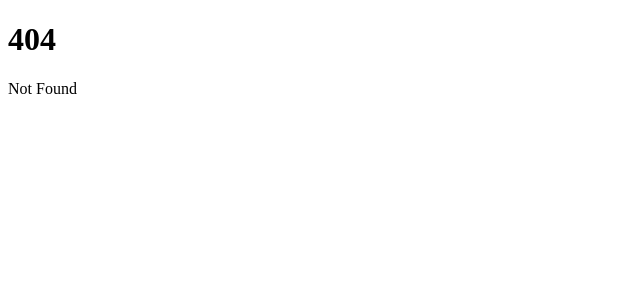
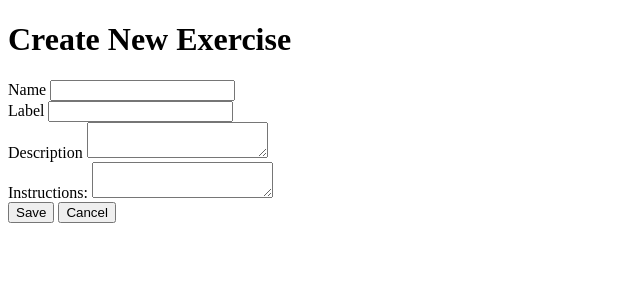
Before and after one commit to jmakeig/workout-builder3, a SvelteKit app: page /exercises/new in a window 1280 px wide. Before the commit this address had no page. Shown: the top 300 px of the page, without its empty margins (0-640 px from the left). Built offline with nearby package versions, Linux system fonts and the light colour scheme.

Commit message:
Hand generated form submission Yeah, the Svelte 5 AI experience was pretty shitty. I could have written this much faster by hand. Not giving form elements names took a while to figure out.

```diff
--- /dev/null
+++ b/src/lib/util.d.ts
@@ -0,0 +1,3 @@
+export type FormInput<T> = {
+    [p in keyof T]: T[p] | null | string | FormDataEntryValue;
+}
--- a/src/routes/+layout.svelte
+++ /dev/null
@@ -1,11 +0,0 @@
-<script>
-	import favicon from '$lib/assets/favicon.svg';
-
-	let { children } = $props();
-</script>
-
-<svelte:head>
-	<link rel="icon" href={favicon} />
-</svelte:head>
-
-{@render children?.()}
--- a/src/routes/+page.svelte
+++ /dev/null
@@ -1,2 +0,0 @@
-<h1>Welcome to SvelteKit</h1>
-<p>Visit <a href="https://svelte.dev/docs/kit">svelte.dev/docs/kit</a> to read the documentation</p>
--- /dev/null
+++ b/src/routes/exercises/new/+page.server.js
@@ -0,0 +1,34 @@
+import { fail } from '@sveltejs/kit';
+
+/** @type {import('./$types').PageServerLoad} */
+export async function load() {
+    return {};
+};
+
+/**
+ * @param {FormData} form_data
+ * @param {string} name
+ * @returns {string | null}
+ */
+function get_string(form_data, name) {
+    const fde = form_data.get(name);
+    if (null === fde) return null;
+    return String(fde);
+}
+
+/** @satisfies {import('./$types').Actions} */
+export const actions = {
+    create: async ({ request }) => {
+        const form_data = await request.formData();
+        /** @type {import('$lib/util').FormInput<import('$lib/entities').Exercise>} */
+        const exercise = {
+            name: form_data.get('name'),
+            label: form_data.get('label'),
+            description: form_data.get('description'),
+            instructions: form_data.get('instructions'),
+            alternatives: null
+        };
+        console.log('presubmit', exercise);
+        return fail(400, { exercise });
+    }
+};
--- /dev/null
+++ b/src/routes/exercises/new/+page.svelte
@@ -0,0 +1,43 @@
+<script>
+	/**
+	 * @template T
+	 * @typedef {import('$lib/util').FormInput<T>} FormInput
+	 */
+	/** @typedef {import('$lib/entities').Exercise} Exercise */
+
+	/** @type {FormInput<Exercise>} */
+
+	/** @type {import('./$types').PageProps} */
+	let { data, form } = $props();
+
+	console.log(form);
+</script>
+
+<h1>Create New Exercise</h1>
+
+<form method="post" action="?/create">
+	<div>
+		<label for="name">Name</label>
+		<input type="text" name="name" value={form?.exercise.name} required />
+	</div>
+
+	<div>
+		<label for="label">Label</label>
+		<input type="text" name="label" value={form?.exercise.label} required />
+	</div>
+
+	<div>
+		<label for="description">Description</label>
+		<textarea name="description">{form?.exercise.description}</textarea>
+	</div>
+
+	<div>
+		<label for="instructions">Instructions:</label>
+		<textarea name="instructions">{form?.exercise.instructions}</textarea>
+	</div>
+
+	<div class="buttons">
+		<button type="submit">Save</button>
+		<button>Cancel</button>
+	</div>
+</form>
```
